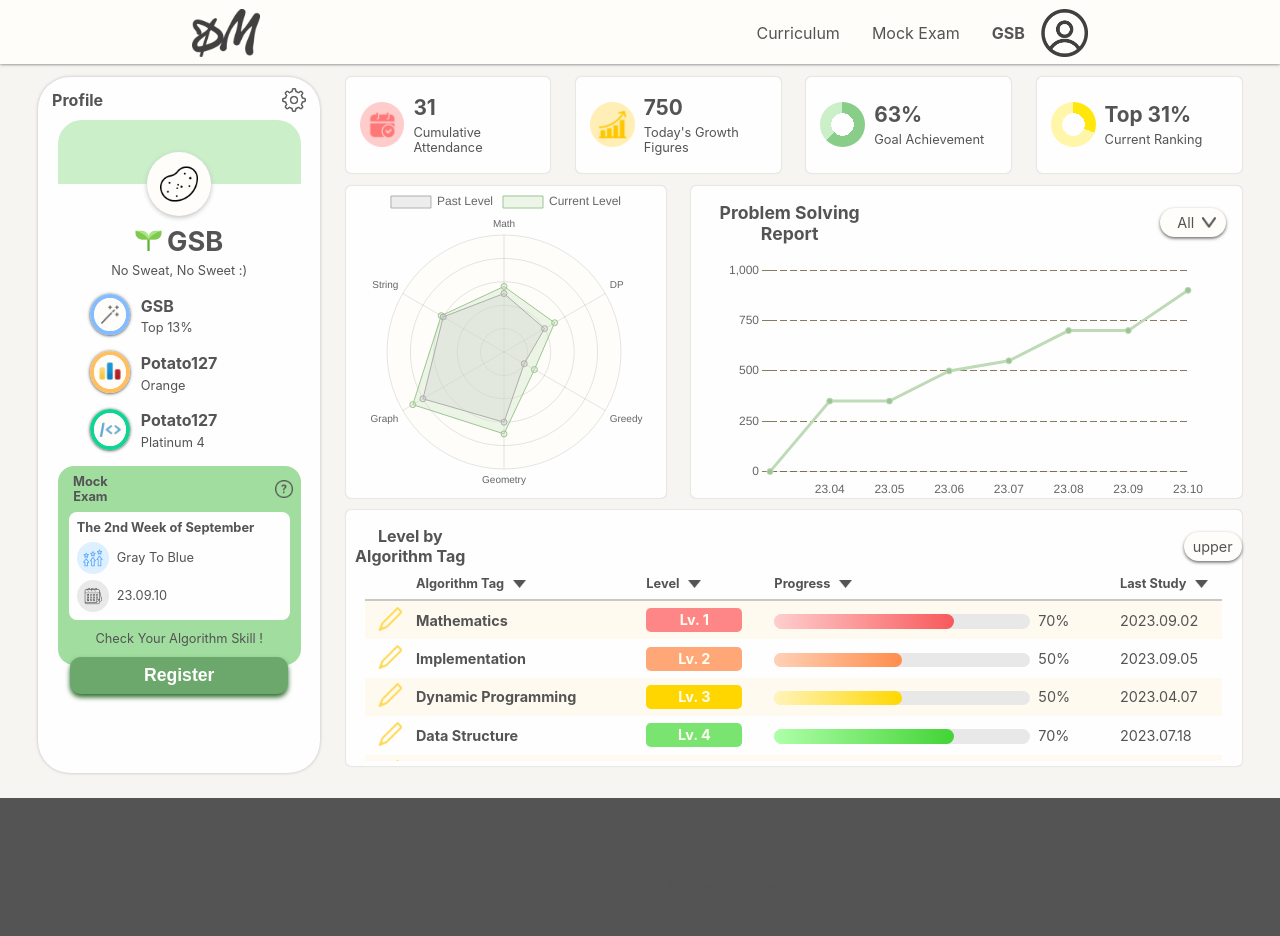
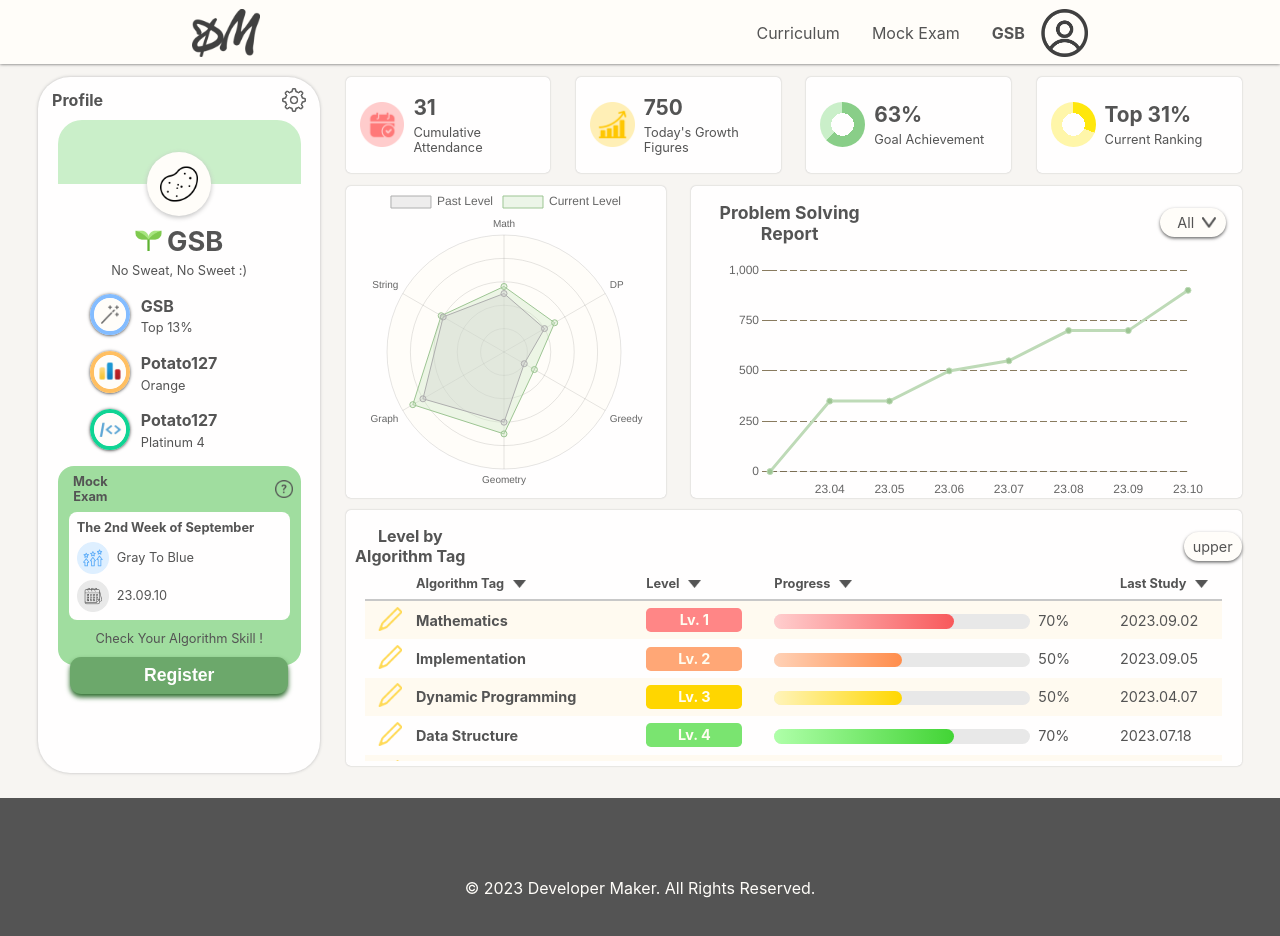
Before and after one commit to SOMA-gsb/Developer-Maker, a React (Create React App) app in the folder web/: page /mypage in a window 1280 px wide. Shown: the top 936 px of the page. Built offline with nearby package versions, Linux system fonts and the light colour scheme.

Commit message:
design footer font color

```diff
--- a/web/src/components/Footer.js
+++ b/web/src/components/Footer.js
@@ -3,6 +3,7 @@ import styled from 'styled-components';
 const FooterContainer = styled.div`
     background-color: #545454;
     padding: 5rem 0 6rem 0;
+    color: #FFFDF9;
 `;
 
 function Footer() {
```
